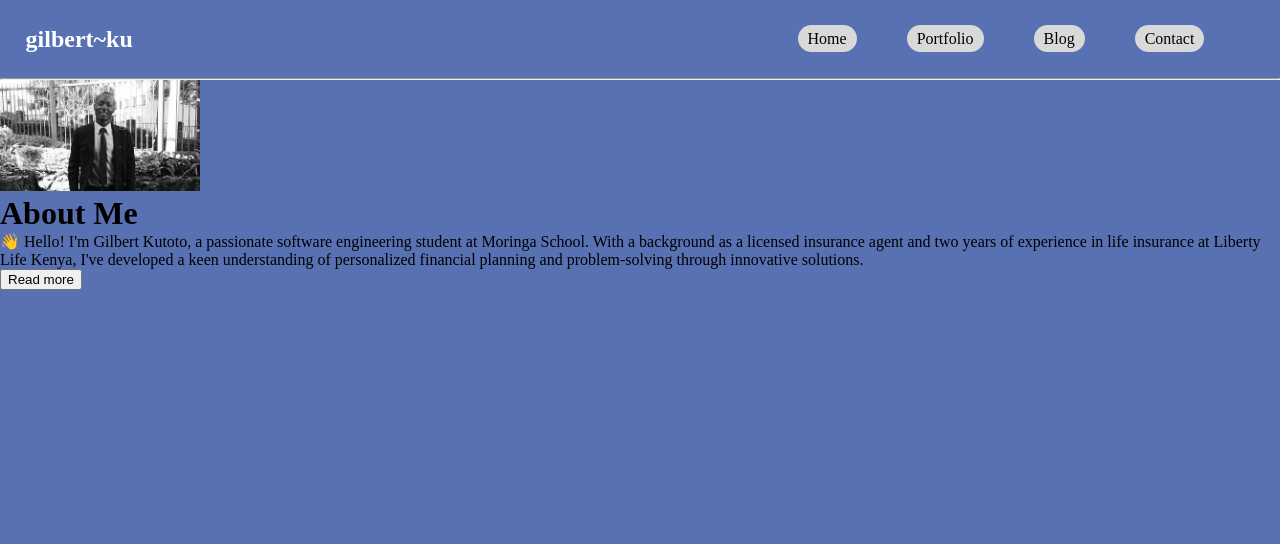
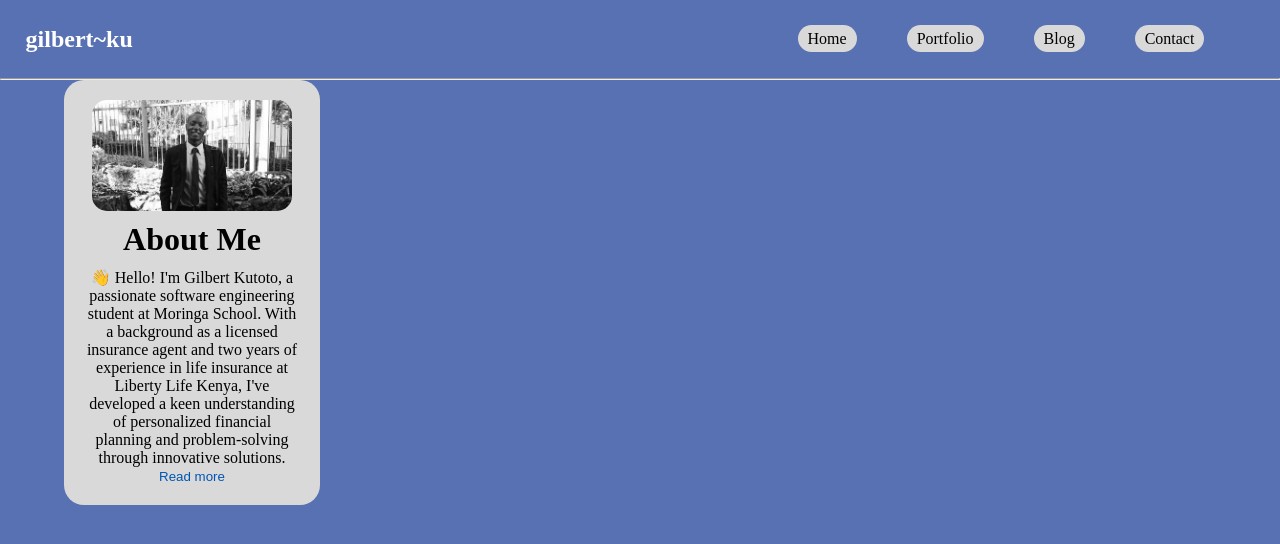
Before and after one commit to gilbert-ku/portfolio-gk, a React (Vite) app: page /Blog in a window 1280 px wide. Shown: the top 544 px of the page. Built offline with nearby package versions, Linux system fonts and the light colour scheme.

Commit message:
add style to the blog

```diff
--- a/src/App.css
+++ b/src/App.css
@@ -426,3 +426,31 @@ textarea {
 .feedbackbtn:hover {
   background-color: #0056b3; /* Darker blue color on hover */
 }
+
+.About-me {
+  margin-left: 5vw;
+  width: 20vw;
+  border-radius: 20px;
+  background-color: #D9D9D9;
+  padding: 20px;
+  text-align: center; /* Center the content horizontally */
+}
+
+.About-me h1 {
+  padding: 10px;
+}
+
+.About-me img {
+  max-width: 150%; /* Ensure the image fits within the div */
+  height: auto; /* Maintain the aspect ratio of the image */
+  display: block; /* Remove any default inline spacing */
+  margin: 0 auto; /* Center the image horizontally */
+  border-radius: 15px;
+}
+
+.About-me button {
+  background-color: transparent;
+  border-radius: 10px;
+  border: none;
+  color: #0056b3;
+}
```
